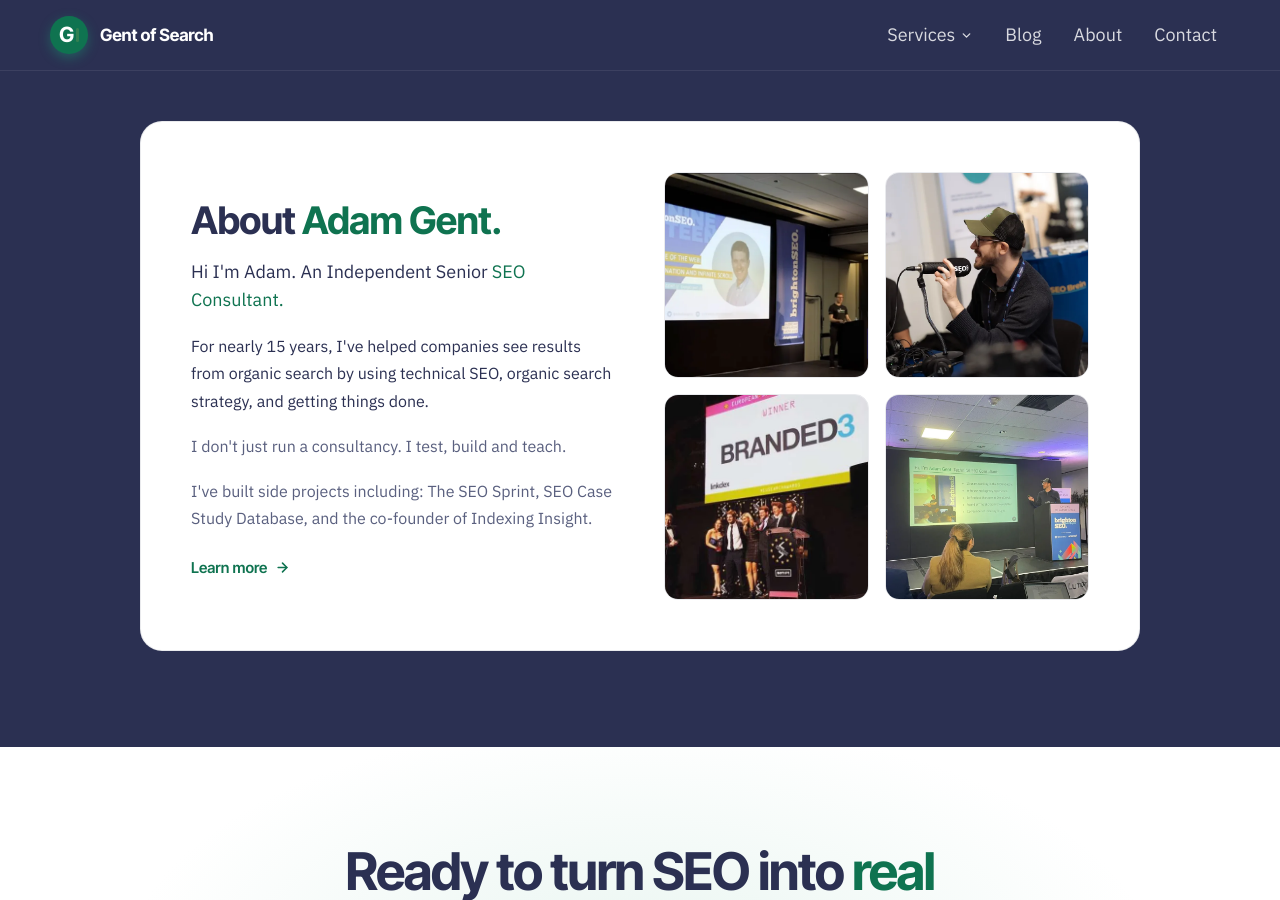
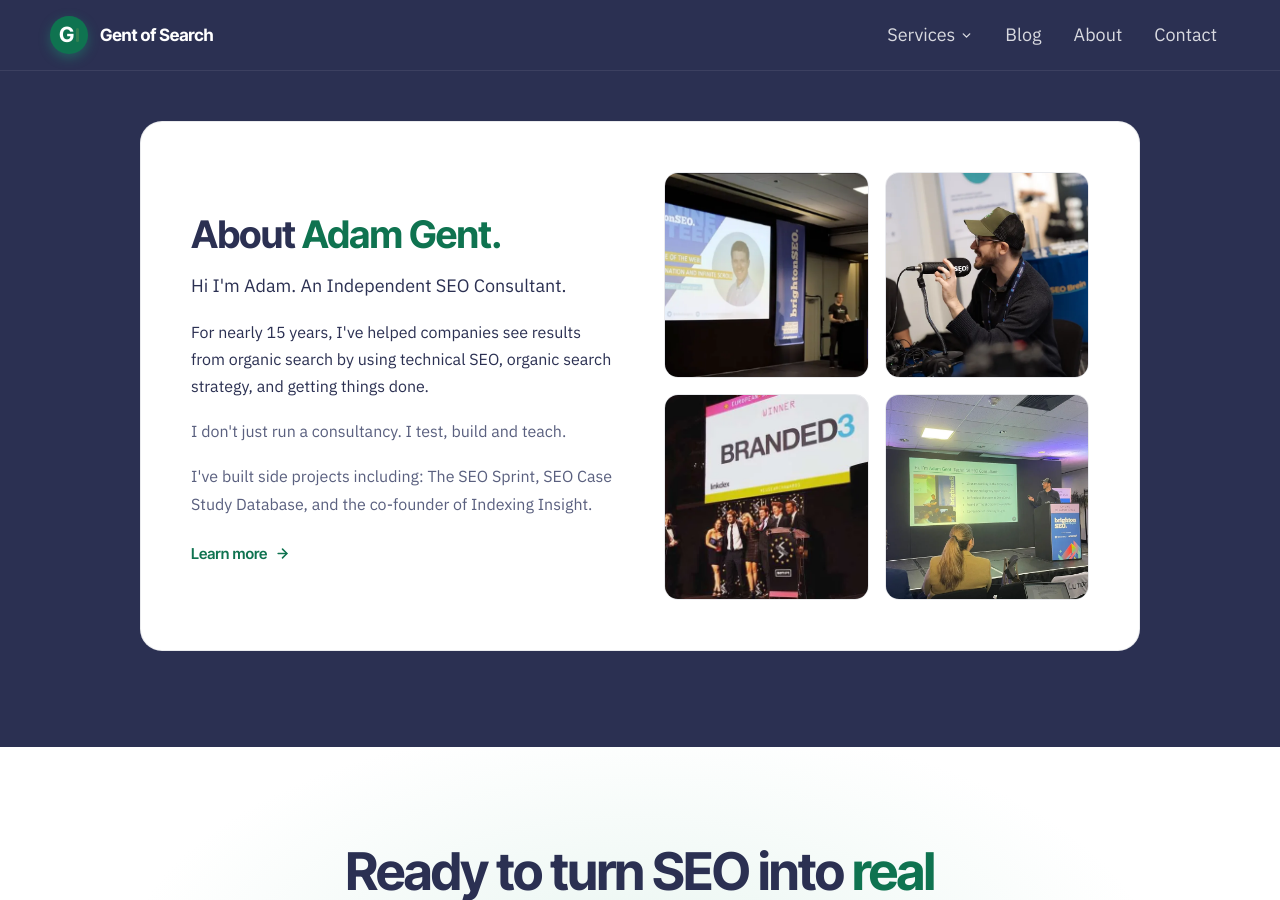
Before and after one commit to Gent-of-Search/gentofsearch.com, a Jekyll site: the page built from index.html, in a window 1280 px wide and 900 px high, scrolled down 9211 px. Built offline with Jekyll 4.4.1, drawn with Linux system fonts in a browser that asks for light colours.

Commit message:
About lead line: drop 'Senior' and remove green from 'SEO Consultant.'

```diff
--- a/index.html
+++ b/index.html
@@ -506,7 +506,7 @@ permalink: "/"
     <div class="grid-2" style="display:grid; grid-template-columns:1fr 1fr; gap:48px; align-items:center;">
       <div>
         <h2 style="font-family:'Inter Tight',sans-serif; font-weight:700; font-size:clamp(28px,3.2vw,38px); line-height:1.1; letter-spacing:-0.02em; color:#2B3052; margin:8px 0 16px;">About <span style="color:#0F7350;">Adam Gent.</span></h2>
-        <p style="color:#2B3052; font-size:18px; font-weight:400; line-height:1.6; margin:0 0 18px;">Hi I'm Adam. An Independent Senior <span style="color:#0F7350;">SEO Consultant.</span></p>
+        <p style="color:#2B3052; font-size:18px; font-weight:400; line-height:1.6; margin:0 0 18px;">Hi I'm Adam. An Independent SEO Consultant.</p>
         <p style="color:#2B3052; font-size:16px; line-height:1.7; margin:0 0 18px;">For nearly 15 years, I've helped companies see results from organic search by using technical SEO, organic search strategy, and getting things done.</p>
         <p style="color:#5A607F; font-size:16px; line-height:1.7; margin:0 0 18px;">I don't just run a consultancy. I test, build and teach.</p>
         <p style="color:#5A607F; font-size:16px; line-height:1.7; margin:0;">I've built side projects including: The SEO Sprint, SEO Case Study Database, and the co-founder of Indexing Insight.</p>
```
